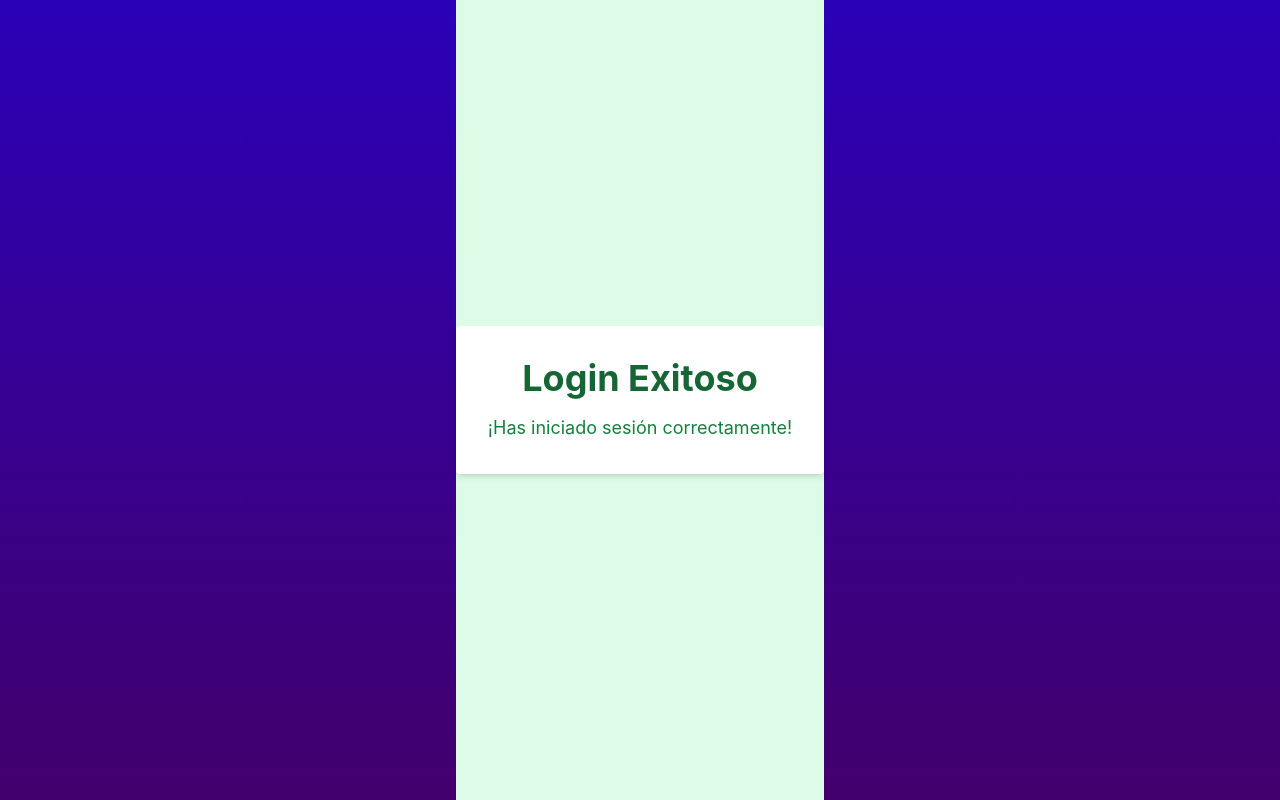
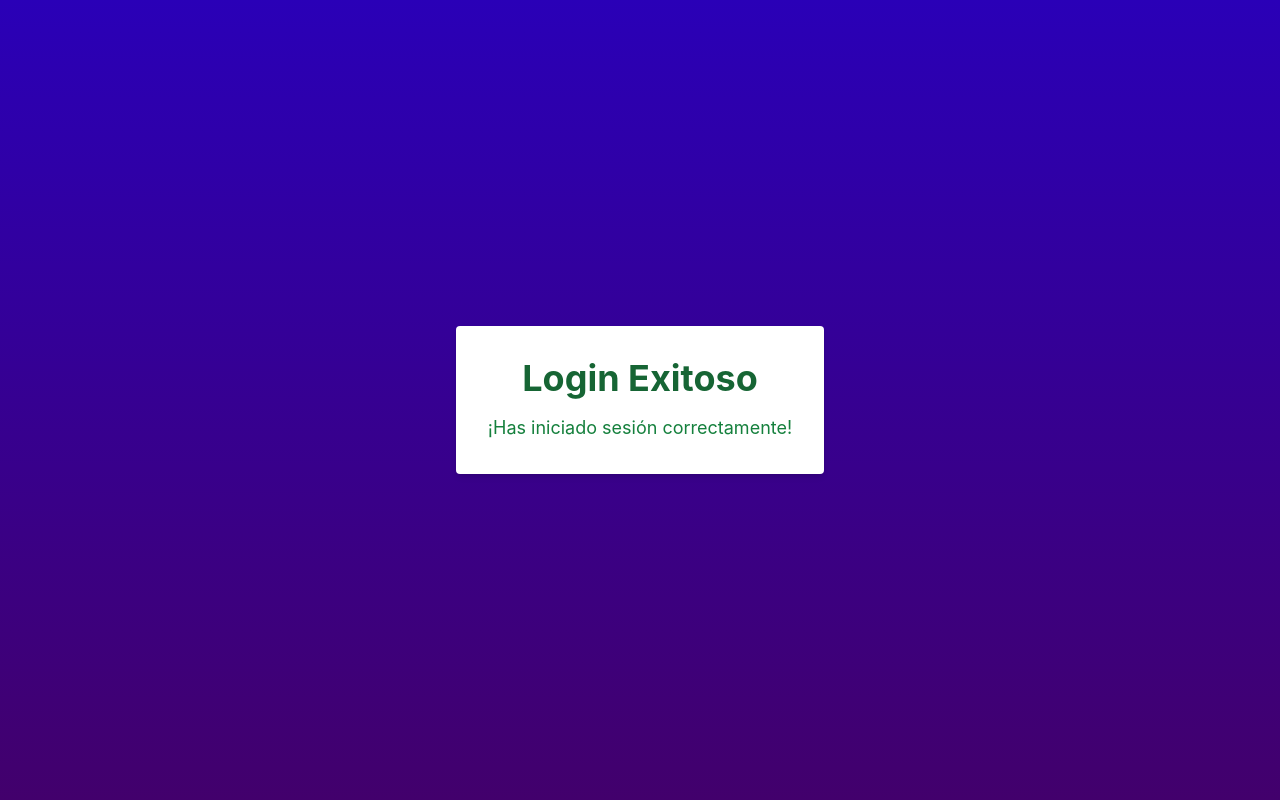
Before and after one commit to SyTW2324/E10, a React (Create React App) app in the folder frontend/: page /success in a window 1280 px wide. Built offline with nearby package versions, Linux system fonts and the light colour scheme.

Commit message:
Pantalla de login exitoso actualizada

```diff
--- a/frontend/src/components/Success.js
+++ b/frontend/src/components/Success.js
@@ -2,11 +2,10 @@ import React from 'react';
 
 export function Success() {
   return (
-    <div className="min-h-screen flex items-center justify-center bg-green-100">
-      <div className="bg-white p-8 rounded shadow-md max-w-md w-full text-center">
+      <div className="bg-white p-8 rounded shadow-md max-w-md w-full text-center bg-green-100">
         <h1 className="text-4xl font-bold text-green-800 mb-4">Login Exitoso</h1>
         <p className="text-lg text-green-700">¡Has iniciado sesión correctamente!</p>
-      </div>
+
     </div>
   );
 }
```
